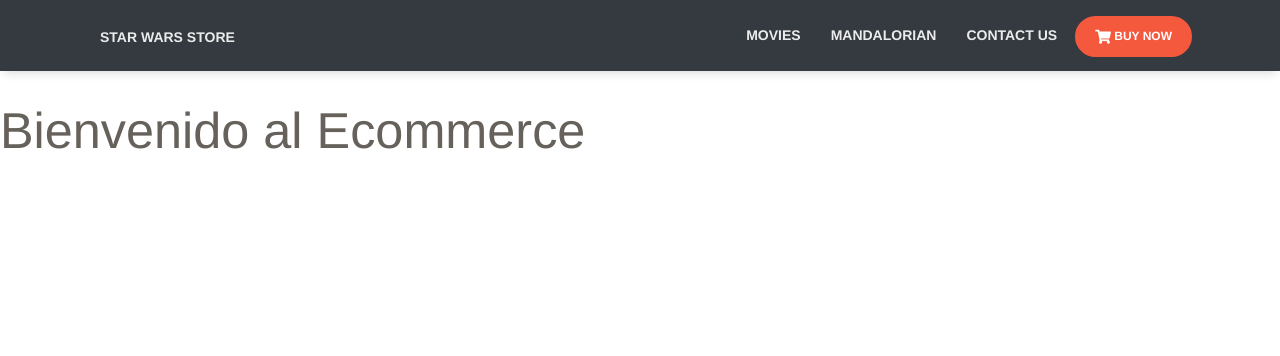
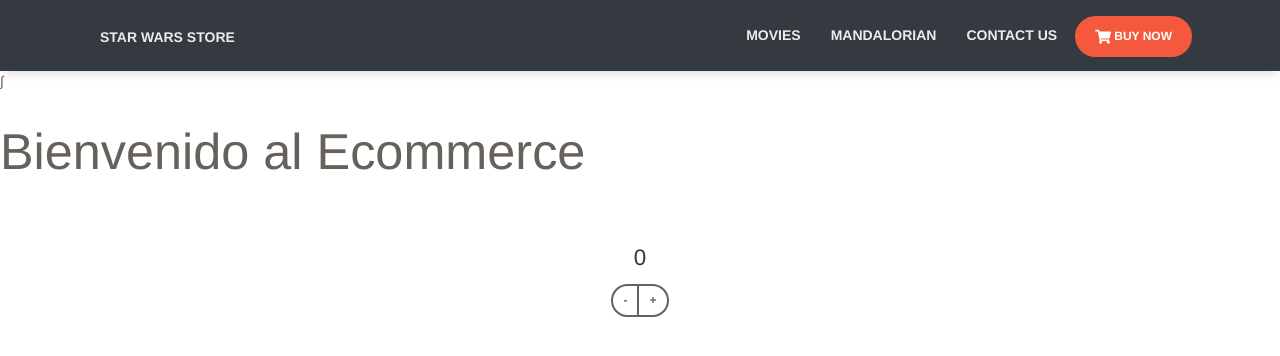
Before and after one commit to ErnestoLeonidas/ch-ecommerce-react, a React (Create React App) app: page / in a window 1280 px wide. Shown: the top 356 px of the page. Built offline with nearby package versions, Linux system fonts and the light colour scheme.

Commit message:
Se añade Item Count

```diff
--- a/src/App.js
+++ b/src/App.js
@@ -2,6 +2,8 @@ import { BrowserRouter, Route, Switch } from "react-router-dom";
 
 import NavBar from './components/NavBar';
 import ItemListContainer from './components/ItemListContainer';
+import ItemCount from './components/ItemCount';
+
 
 import injectContext from "./store/appContext";
 
@@ -12,10 +14,11 @@ const App = () => {
       <Switch>
         {/* <Navbar /> */}
           <Route exact path="/">
-            <NavBar />
+            <NavBar />∫
           </Route>
       </Switch>
       <ItemListContainer saludo="Bienvenido al Ecommerce" />
+      <ItemCount />
     </BrowserRouter>
   );
 
--- /dev/null
+++ b/src/components/ItemCount.js
@@ -0,0 +1,41 @@
+import React, { useState } from 'react';
+
+
+const ItemListContainer = (props) => {
+
+    const [counter, setCounter] = useState(0);
+
+    const add = () => {
+        setCounter(counter + 1);
+    }
+
+    const del = () => {
+        setCounter(counter - 1);
+    }
+
+	return (
+        <>
+
+            <div className="card card-profile card-plain">
+                <div className="card-avatar border-white">
+                    <a href="#avatar">
+                    </a>
+                </div>
+                <div className="card-body">
+                </div>
+                <div className="card-footer text-center">
+
+                    <h4 className="card-title"> {counter} </h4>
+                      <div className="btn-group">
+                        <button className="btn btn-sm btn-border btn-round" onClick={ del }> - </button>
+                        <button className="btn btn-sm btn-border btn-round" onClick={ add }> + </button>
+                      </div>
+
+                </div>
+            </div>
+
+        </>
+	);
+};
+
+export default ItemListContainer;
```
